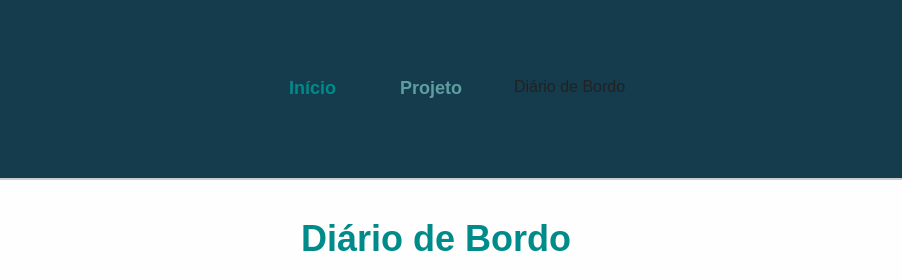
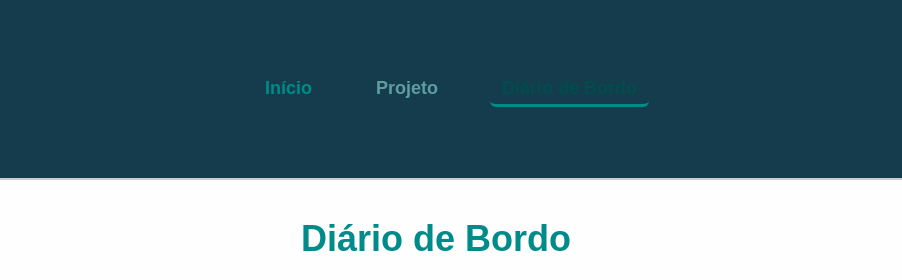
Before and after one commit to Andrefg2025/Neurotag.github.io, a plain HTML site: page Diariodebordo.html in a window 1280 px wide. Shown: the top 280 px of the page, 204-1106 px from the left. Drawn offline with Linux system fonts and the light colour scheme.

Commit message:
Update Diariodebordo.html

```diff
--- a/Diariodebordo.html
+++ b/Diariodebordo.html
@@ -56,7 +56,7 @@
       <ul>
         <li><a href="index.html">Início</a></li>
         <li><a href="Projeto.html">Projeto</a></li>
-        <li class="active" a href="Diariodebordo.html"> Diário de Bordo </a></li>
+        <li class="active"> <a href="Diariodebordo.html"> Diário de Bordo </a></li>
       </ul>
     </nav>
 
```
